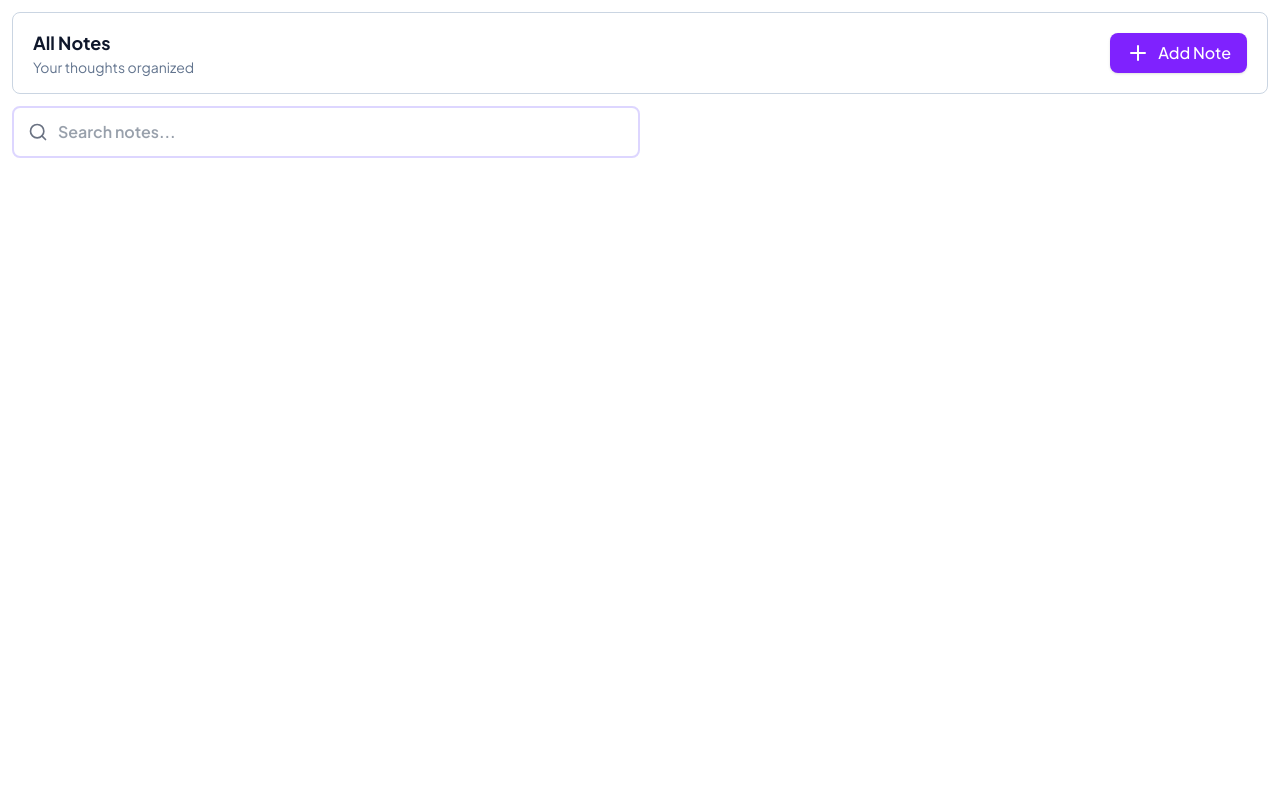
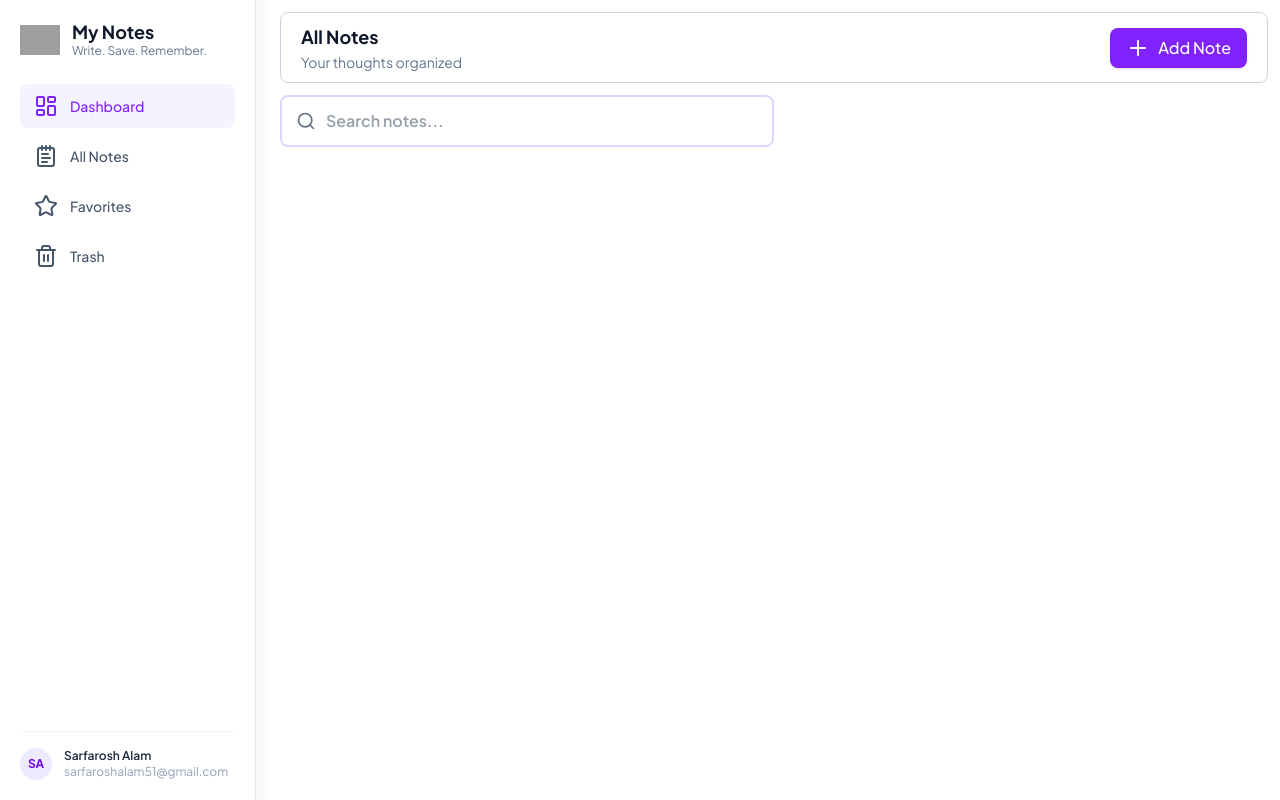
Before and after one commit to Sarfarosh-0/Web_Development, a React (Vite) app in the folder REACT_JS/03_React_App/: page / in a window 1280 px wide. Built offline with nearby package versions, Linux system fonts and the light colour scheme; grey boxes are pictures that could not be loaded.

Commit message:
Final Sidebar

```diff
--- a/REACT_JS/03_React_App/src/App.tsx
+++ b/REACT_JS/03_React_App/src/App.tsx
@@ -1,10 +1,12 @@
 import Main from "./Components/Main";
+import Sidebar from "./Components/Sidebar";
 
 function App() {
     return (
-        <>
-            <Main />
-        </>
+        <div className="flex gap-3">
+            <Sidebar />
+            <Main/>
+        </div>
     )
 }
 
--- a/REACT_JS/03_React_App/src/Components/Header.tsx
+++ b/REACT_JS/03_React_App/src/Components/Header.tsx
@@ -2,8 +2,8 @@ import { Plus } from 'lucide-react';
 
 function Header() {
     return (
-        <header className="w-full px-5 py-4 border border-slate-300 rounded-lg flex justify-between items-center ">
-            <div>
+        <header className="w-full sticky top-0 right-0  px-5 py-2.5 border border-slate-300 rounded-lg flex justify-between items-center ">
+            <div className='flex flex-col gap-px'>
                 <h1 className="font-bold text-lg text-slate-900">All Notes</h1>
                 <p className="text-sm text-slate-500">Your thoughts organized</p>
             </div>
--- a/REACT_JS/03_React_App/src/Components/Main.tsx
+++ b/REACT_JS/03_React_App/src/Components/Main.tsx
@@ -3,7 +3,7 @@ import Searchbar from "./Searchbar";
 
 function Main() {
     return (
-        <main className="p-3 bg-white flex flex-col gap-3">
+        <main className="p-3 bg-white flex flex-col gap-3 flex-1">
             <Header />
             <Searchbar />
         </main>
--- /dev/null
+++ b/REACT_JS/03_React_App/src/Components/Sidebar.tsx
@@ -0,0 +1,54 @@
+import { LayoutDashboard, NotepadText, Star, Trash2 } from "lucide-react";
+
+function Sidebar() {
+    return (
+        <aside className="w-64 h-screen bg-white border-r border-slate-200 p-5 flex flex-col justify-between">
+
+            <div className="flex flex-col gap-6">
+                <header className="flex items-center gap-3">
+                    <img src="https://cdn-icons-png.flaticon.com/128/3075/3075908.png" alt="Logo" className="w-10 h-10 object-contain aspect-square" draggable="false" />
+                    <div className="flex flex-col">
+                        <h1 className="font-bold text-lg text-slate-900 leading-tight">My Notes</h1>
+                        <p className="text-xs text-slate-500">Write. Save. Remember.</p>
+                    </div>
+                </header>
+
+                <nav className="flex flex-col gap-1.5">
+
+                    <a href="#dashboard"
+                        className="flex items-center gap-3 px-3.5 py-2.5 rounded-lg text-sm font-medium bg-violet-50 text-violet-600 transition-colors" >
+                        <LayoutDashboard />
+                        <span>Dashboard</span>
+                    </a>
+                    <a href="#all-notes"
+                        className="flex items-center gap-3 px-3.5 py-2.5 rounded-lg text-sm font-medium text-slate-600 hover:bg-slate-100 hover:text-slate-900 transition-colors" >
+                        <NotepadText />
+                        <span>All Notes</span>
+                    </a>
+                    <a href="#all-notes"
+                        className="flex items-center gap-3 px-3.5 py-2.5 rounded-lg text-sm font-medium text-slate-600 hover:bg-slate-100 hover:text-slate-900 transition-colors" >
+                        <Star />
+                        <span>Favorites</span>
+                    </a>
+                    <a href="#all-notes"
+                        className="flex items-center gap-3 px-3.5 py-2.5 rounded-lg text-sm font-medium text-slate-600 hover:bg-slate-100 hover:text-slate-900 transition-colors" >
+                        <Trash2 />
+                        <span>Trash</span>
+                    </a>
+                </nav>
+            </div>
+
+            <div className="pt-4 border-t border-slate-100 flex items-center gap-3">
+                <div className="w-8 h-8 rounded-full bg-violet-100 text-violet-700 flex items-center justify-center font-bold text-xs">
+                    SA
+                </div>
+                <div className="flex flex-col text-xs overflow-hidden">
+                    <span className="font-semibold text-slate-800 truncate">Sarfarosh Alam</span>
+                    <span className="text-slate-400 truncate">sarfaroshalam51@gmail.com</span>
+                </div>
+            </div>
+        </aside>
+    );
+}
+
+export default Sidebar;
```
